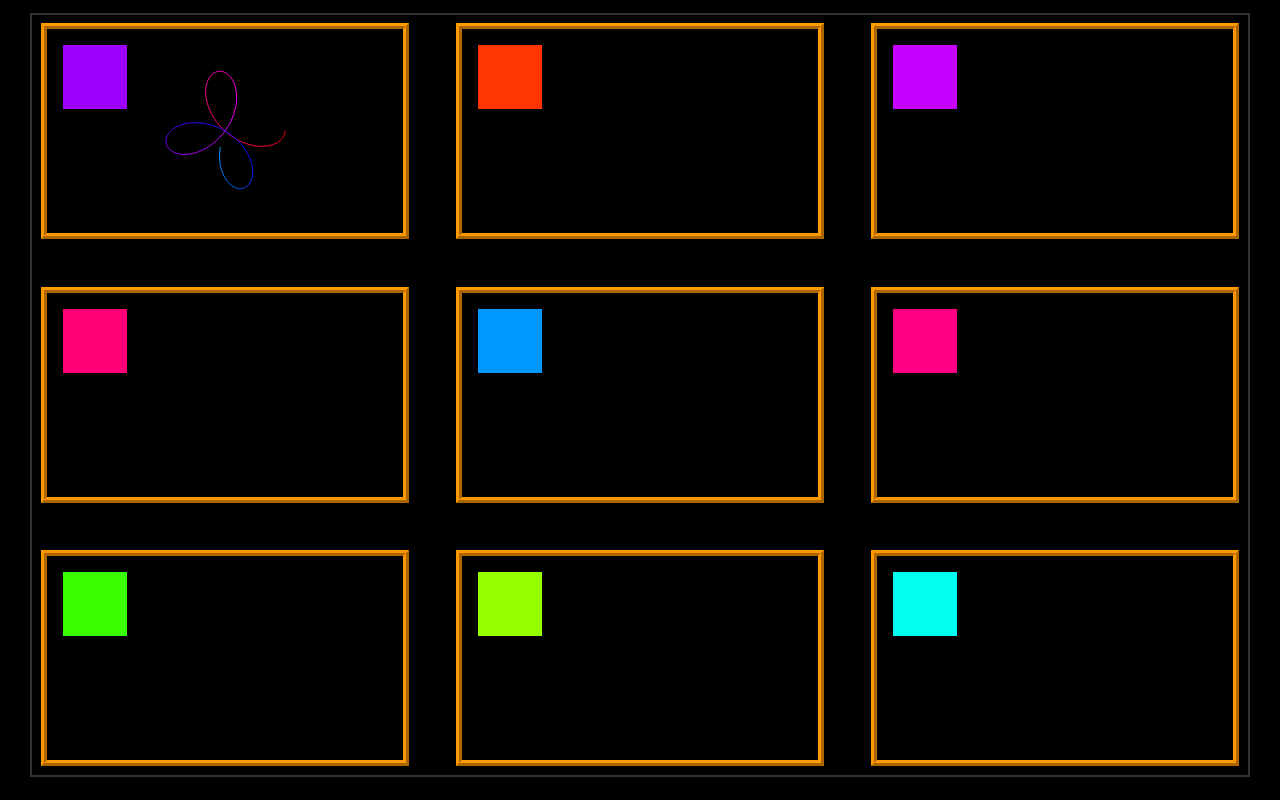
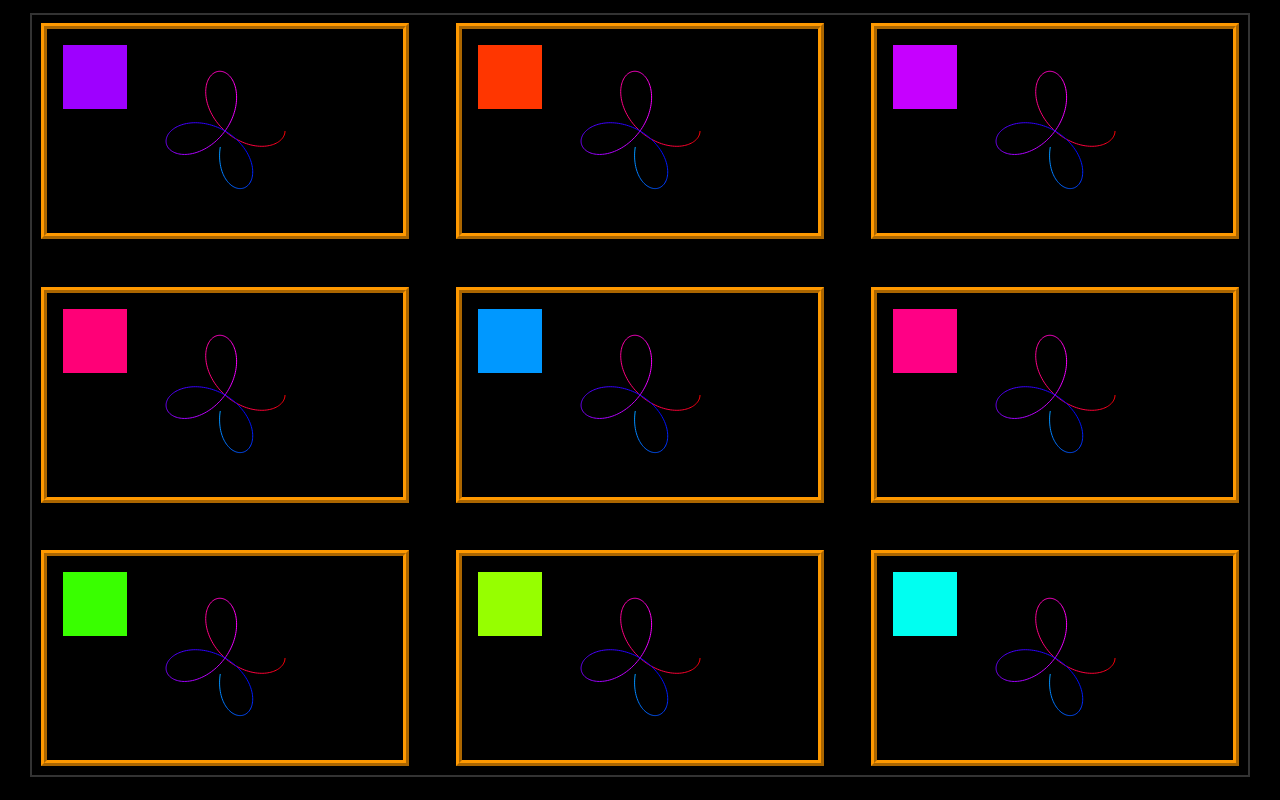
Before and after one commit to teraspora/multiple_canvases, a plain HTML site: page scene.html in a window 1280 px wide. Drawn offline with Linux system fonts and the light colour scheme.

Commit message:
Add code to run rhodenea curve in all scenes

```diff
--- a/scene.html
+++ b/scene.html
@@ -71,7 +71,12 @@
         });
 
         // Scene 0
-        const scene = scenes[0];
+
+        for (scene of scenes) {
+            render_scene(scene);
+        }
+
+        function render_scene(scene) {
             const k = 8 / 7;
             const amp = 60;
             const rhodonea = (k, amp, t) => [
@@ -95,6 +100,7 @@
                 requestAnimationFrame(update);
             }
             requestAnimationFrame(update);
+        }
     </script>
 
 </body>
```
Lines whose indentation alone changed are shown as unchanged.
